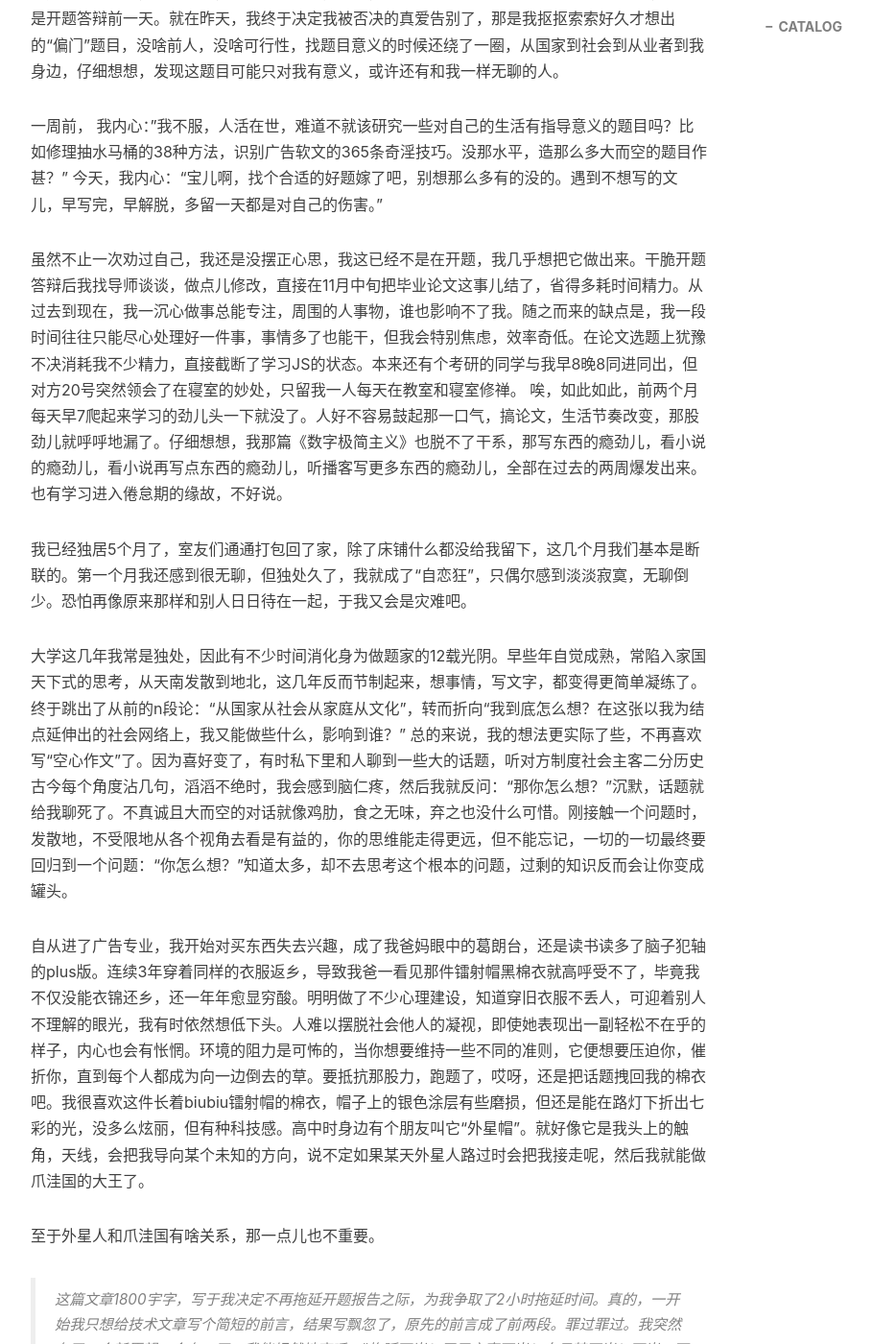
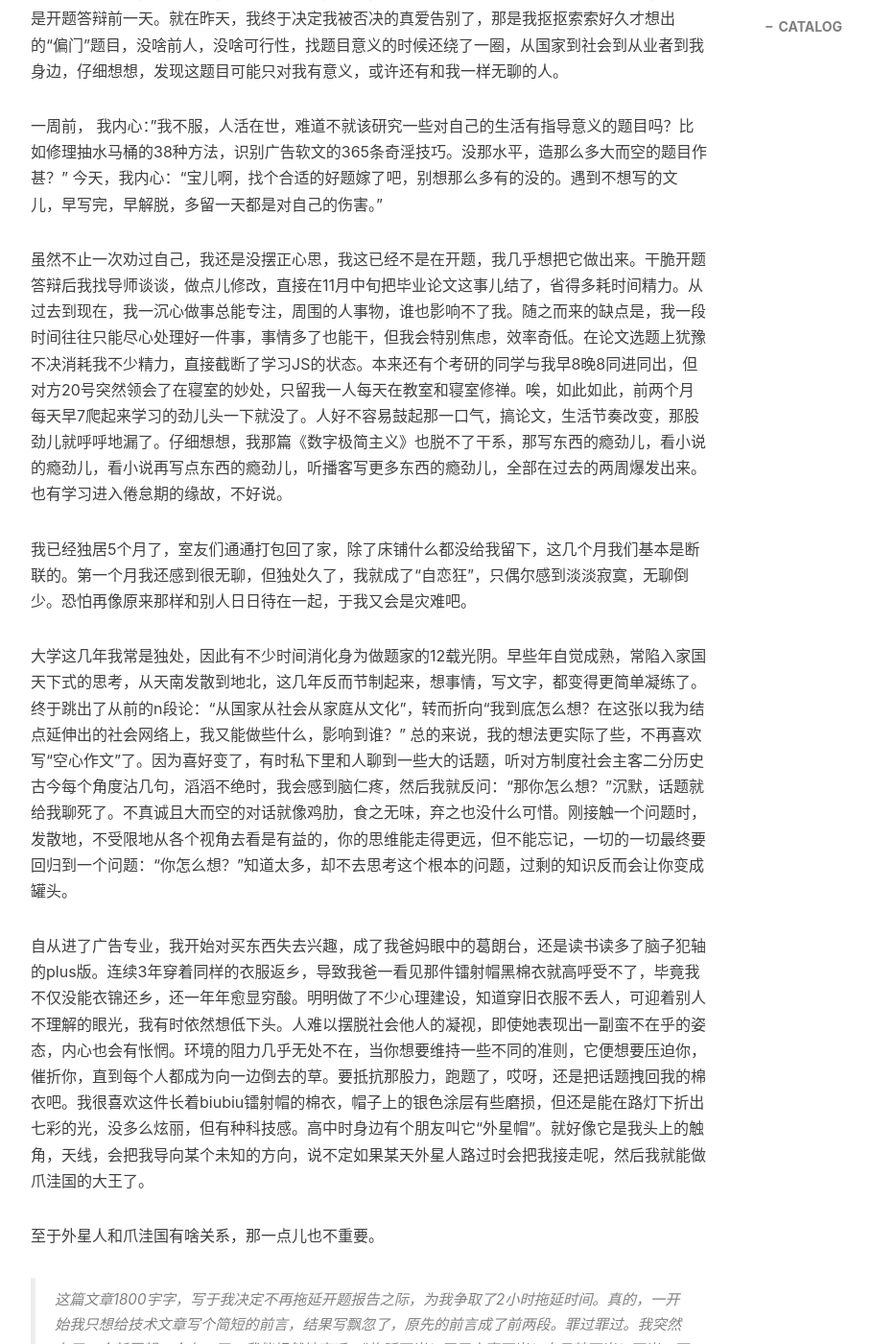
Before and after one commit to elvinhtmc/my-own-space, a Jekyll site: the page built from _posts/2021-11-29-拖延漫谈.md, in a window 1280 px wide and 1400 px high, scrolled down 666 px. Shown: the whole window at 96% size, without its empty margins (233-1142 px from the left). Built offline with Jekyll 4.4.1, drawn with Linux system fonts in a browser that asks for light colours; nearby versions of some CDN libraries; comment, search, counter and statistics services are not loaded.

Commit message:
Update 2021-11-29-拖延漫谈.md

```diff
--- a/_posts/2021-11-29-拖延漫谈.md
+++ b/_posts/2021-11-29-拖延漫谈.md
@@ -16,14 +16,13 @@
 一周前， 我内心：”我不服，人活在世，难道不就该研究一些对自己的生活有指导意义的题目吗？比如修理抽水马桶的38种方法，识别广告软文的365条奇淫技巧。没那水平，造那么多大而空的题目作甚？”
 今天，我内心：“宝儿啊，找个合适的好题嫁了吧，别想那么多有的没的。遇到不想写的文儿，早写完，早解脱，多留一天都是对自己的伤害。”
 
-虽然不止一次劝过自己，我还是没摆正心思，我这已经不是在开题，我几乎想把它做出来。干脆开题答辩后我找导师谈谈，做点儿修改，直接在11月中旬把毕业论文这事儿结了，省得多耗时间精力。从过去到现在，我一沉心做事总能专注，周围的人事物，谁也影响不了我。随之而来的缺点是，我一段时间往往只能尽心处理好一件事，事情多了也能干，但我会特别焦虑，效率奇低。在论文选题上犹豫不决消耗我不少精力，直接截断了学习JS的状态。本来还有个考研的同学与我早8晚8同进同出，但对方20号突然领会了在寝室的妙处，只留我一人每天在教室和寝室修禅。
-唉，如此如此，前两个月每天早7爬起来学习的劲儿头一下就没了。人好不容易鼓起那一口气，搞论文，生活节奏改变，那股劲儿就呼呼地漏了。仔细想想，我那篇《数字极简主义》也脱不了干系，那写东西的瘾劲儿，看小说的瘾劲儿，看小说再写点东西的瘾劲儿，听播客写更多东西的瘾劲儿，全部在过去的两周爆发出来。也有学习进入倦怠期的缘故，不好说。
+虽然不止一次劝过自己，我还是没摆正心思，我这已经不是在开题，我几乎想把它做出来。干脆开题答辩后我找导师谈谈，做点儿修改，直接在11月中旬把毕业论文这事儿结了，省得多耗时间精力。从过去到现在，我一沉心做事总能专注，周围的人事物，谁也影响不了我。随之而来的缺点是，我一段时间往往只能尽心处理好一件事，事情多了也能干，但我会特别焦虑，效率奇低。在论文选题上犹豫不决消耗我不少精力，直接截断了学习JS的状态。本来还有个考研的同学与我早8晚8同进同出，但对方20号突然领会了在寝室的妙处，只留我一人每天在教室和寝室修禅。唉，如此如此，前两个月每天早7爬起来学习的劲儿头一下就没了。人好不容易鼓起那一口气，搞论文，生活节奏改变，那股劲儿就呼呼地漏了。仔细想想，我那篇《数字极简主义》也脱不了干系，那写东西的瘾劲儿，看小说的瘾劲儿，看小说再写点东西的瘾劲儿，听播客写更多东西的瘾劲儿，全部在过去的两周爆发出来。也有学习进入倦怠期的缘故，不好说。
 
 我已经独居5个月了，室友们通通打包回了家，除了床铺什么都没给我留下，这几个月我们基本是断联的。第一个月我还感到很无聊，但独处久了，我就成了“自恋狂”，只偶尔感到淡淡寂寞，无聊倒少。恐怕再像原来那样和别人日日待在一起，于我又会是灾难吧。
 
 大学这几年我常是独处，因此有不少时间消化身为做题家的12载光阴。早些年自觉成熟，常陷入家国天下式的思考，从天南发散到地北，这几年反而节制起来，想事情，写文字，都变得更简单凝练了。终于跳出了从前的n段论：“从国家从社会从家庭从文化”，转而折向“我到底怎么想？在这张以我为结点延伸出的社会网络上，我又能做些什么，影响到谁？” 总的来说，我的想法更实际了些，不再喜欢写“空心作文”了。因为喜好变了，有时私下里和人聊到一些大的话题，听对方制度社会主客二分历史古今每个角度沾几句，滔滔不绝时，我会感到脑仁疼，然后我就反问：“那你怎么想？”沉默，话题就给我聊死了。不真诚且大而空的对话就像鸡肋，食之无味，弃之也没什么可惜。刚接触一个问题时，发散地，不受限地从各个视角去看是有益的，你的思维能走得更远，但不能忘记，一切的一切最终要回归到一个问题：“你怎么想？”知道太多，却不去思考这个根本的问题，过剩的知识反而会让你变成罐头。
 
-自从进了广告专业，我开始对买东西失去兴趣，成了我爸妈眼中的葛朗台，还是读书读多了脑子犯轴的plus版。连续3年穿着同样的衣服返乡，导致我爸一看见那件镭射帽黑棉衣就高呼受不了，毕竟我不仅没能衣锦还乡，还一年年愈显穷酸。明明做了不少心理建设，知道穿旧衣服不丢人，可迎着别人不理解的眼光，我有时依然想低下头。人难以摆脱社会他人的凝视，即使她表现出一副轻松不在乎的样子，内心也会有怅惘。环境的阻力是可怖的，当你想要维持一些不同的准则，它便想要压迫你，催折你，直到每个人都成为向一边倒去的草。要抵抗那股力，跑题了，哎呀，还是把话题拽回我的棉衣吧。我很喜欢这件长着biubiu镭射帽的棉衣，帽子上的银色涂层有些磨损，但还是能在路灯下折出七彩的光，没多么炫丽，但有种科技感。高中时身边有个朋友叫它“外星帽”。就好像它是我头上的触角，天线，会把我导向某个未知的方向，说不定如果某天外星人路过时会把我接走呢，然后我就能做爪洼国的大王了。
+自从进了广告专业，我开始对买东西失去兴趣，成了我爸妈眼中的葛朗台，还是读书读多了脑子犯轴的plus版。连续3年穿着同样的衣服返乡，导致我爸一看见那件镭射帽黑棉衣就高呼受不了，毕竟我不仅没能衣锦还乡，还一年年愈显穷酸。明明做了不少心理建设，知道穿旧衣服不丢人，可迎着别人不理解的眼光，我有时依然想低下头。人难以摆脱社会他人的凝视，即使她表现出一副蛮不在乎的姿态，内心也会有怅惘。环境的阻力几乎无处不在，当你想要维持一些不同的准则，它便想要压迫你，催折你，直到每个人都成为向一边倒去的草。要抵抗那股力，跑题了，哎呀，还是把话题拽回我的棉衣吧。我很喜欢这件长着biubiu镭射帽的棉衣，帽子上的银色涂层有些磨损，但还是能在路灯下折出七彩的光，没多么炫丽，但有种科技感。高中时身边有个朋友叫它“外星帽”。就好像它是我头上的触角，天线，会把我导向某个未知的方向，说不定如果某天外星人路过时会把我接走呢，然后我就能做爪洼国的大王了。
 
 至于外星人和爪洼国有啥关系，那一点儿也不重要。
 
```
